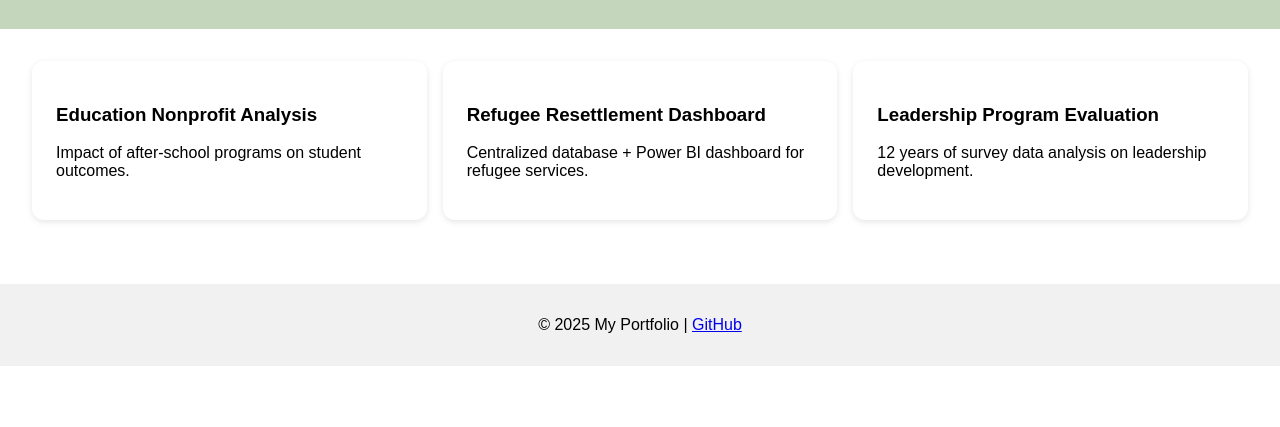
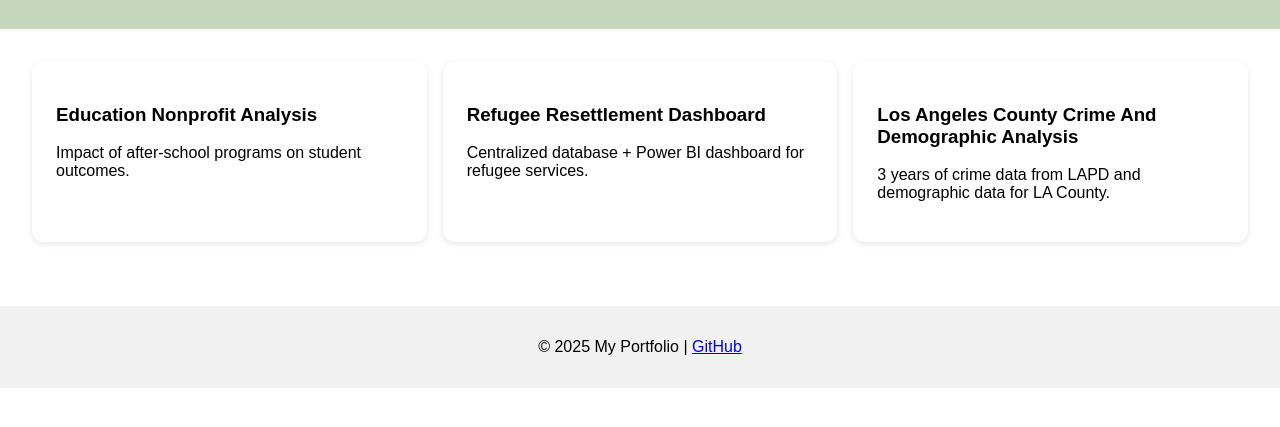
Before and after one commit to naomi423-r2l/portfolio-site, a plain HTML site: page index.html in a window 1280 px wide. Shown: the part 117-544 px from the top of the page. Drawn offline with Linux system fonts and the light colour scheme.

Commit message:
Update index.html

```diff
--- a/index.html
+++ b/index.html
@@ -33,8 +33,8 @@
       </a>
 
       <a href="projects/project3.html" class="project-card">
-        <h3>Leadership Program Evaluation</h3>
-        <p>12 years of survey data analysis on leadership development.</p>
+        <h3>Los Angeles County Crime And Demographic Analysis</h3>
+        <p>3 years of crime data from LAPD and demographic data for LA County.</p>
       </a>
     </section>
   </main>
```
